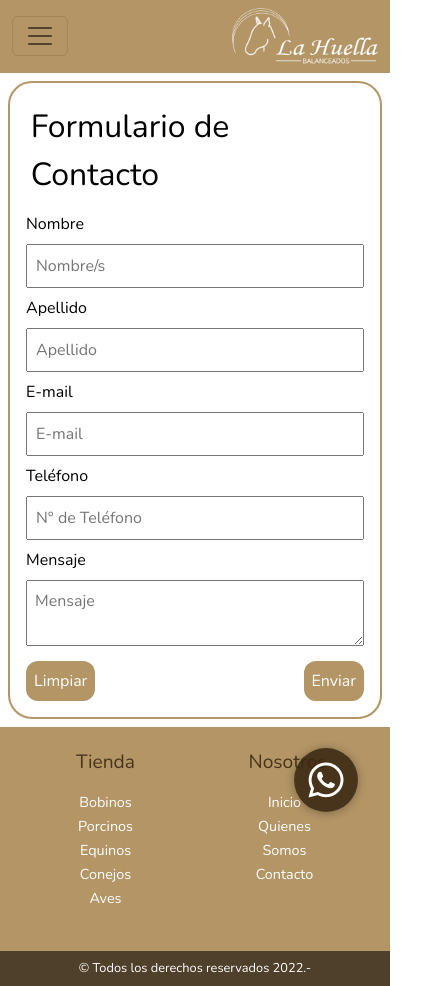
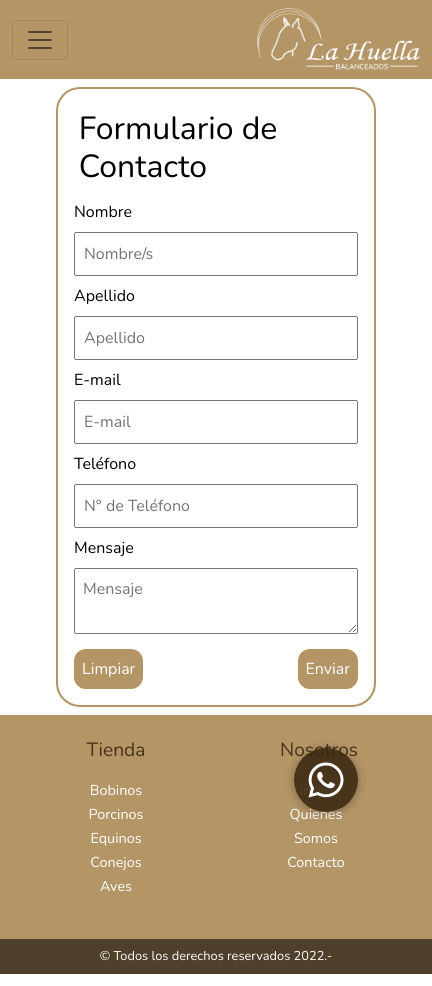
Before and after one commit to omarRodriguez82/LaHuella, a website: page pages/contacto.html in a window 390 px wide. Shown: the whole page, 432 px wide, since content can reach past the window. Drawn offline with nearby package versions, Linux system fonts and the light colour scheme.

Commit message:
correcciones segunda entrega del final

```diff
--- a/pages/contacto.html
+++ b/pages/contacto.html
@@ -13,18 +13,20 @@
   <link href="https://fonts.googleapis.com/css2?family=Roboto:ital,wght@0,100;0,300;0,400;0,500;1,900&display=swap" rel="stylesheet">
   <script src="https://kit.fontawesome.com/41c4037840.js" crossorigin="anonymous"></script>
   <link rel="icon" href="../img/favicon.png">
-  <!-- CSS only -->
+  <!-- Bootstrap -->
   <link href="https://cdn.jsdelivr.net/npm/bootstrap@5.2.0-beta1/dist/css/bootstrap.min.css" rel="stylesheet" integrity="sha384-0evHe/X+R7YkIZDRvuzKMRqM+OrBnVFBL6DOitfPri4tjfHxaWutUpFmBp4vmVor" crossorigin="anonymous">
+  <!-- CSS -->
   <link rel="stylesheet" href="../css/main.css">
   <title>Contacto</title>
 </head>
 
 <body>
-
+  <!--Botón Flotante Whatsapp-->
   <a href="https://api.whatsapp.com/send?phone=2664892401" class="whatsapp" target="_blank">
     <i class="fa fa-whatsapp icono"></i>
   </a>
 
+  <!--Header Contacto Bootstrap-->
   <header>
     <div class="container-fluid menu-bootstrap">
       <nav class="navbar navbar-expand-lg nav-menu-bootstrap">
@@ -86,11 +88,12 @@
     </div>
   </header>
 
+  <!--Main Contacto-->
   <main>
-    <div class="divContacto">
+    <section class="sectionContacto">
       <form action="" method="post">
         <fieldset class="fieldsetContacto">
-        <legend class="legendContacto">Formulario de Contacto</legend>
+          <h1 class="legendContacto">Formulario de Contacto</h1>
           <div>
             <label for="nombre" class="tituloCampoContacto">Nombre</label>
             <input type="text" name="nombre" placeholder="Nombre/s" class="inputContacto">
@@ -117,11 +120,13 @@
           </div>
         </fieldset>
       </form>
-  </div>
+    </section>
   </main>
 
+  <!--Footer Contacto-->
   <footer>
     <div class="divFooter">
+
       <div class="divLogoFooter">
         <a href="../index.html">
           <img src="../img/logoGrandeTr.png" class="logoFooter">
@@ -212,7 +217,9 @@
     </div>
 
   </footer>
+
   <!-- JavaScript Bundle with Popper -->
   <script src="https://cdn.jsdelivr.net/npm/bootstrap@5.2.0-beta1/dist/js/bootstrap.bundle.min.js" integrity="sha384-pprn3073KE6tl6bjs2QrFaJGz5/SUsLqktiwsUTF55Jfv3qYSDhgCecCxMW52nD2" crossorigin="anonymous"></script>
+
 </body>
 </html>
--- a/scss/utilities/_contacto.scss
+++ b/scss/utilities/_contacto.scss
@@ -1,8 +1,7 @@
 /*--- Contacto ---*/
 
-.divContacto{
-  display: flex;
-  justify-content: center;
+.sectionContacto{
+padding: 0rem 10rem;
 }
 
 .fieldsetContacto{
--- a/scss/utilities/_mediaQueriesMobile.scss
+++ b/scss/utilities/_mediaQueriesMobile.scss
@@ -26,4 +26,8 @@
  .contenedorDos, .contenedorTres, .contenedorSeis{
    display: none;
   }
+
+  .sectionContacto{
+    padding: 0rem 3rem;
+    }
 }
--- a/scss/utilities/_mediaQueriesTablet.scss
+++ b/scss/utilities/_mediaQueriesTablet.scss
@@ -63,6 +63,10 @@
 
   /*--- contacto ---*/
 
+  .sectionContacto{
+    padding: 0rem 5rem;
+    }
+
   .fieldsetContacto{
     min-width: 20rem;
     padding: 1rem;
```
Also changed, not shown: index.html (+10 -4 lines), pages/aves.html (+9 -4 lines), pages/bobinos.html (+11 -5 lines), pages/conejos.html (+11 -5 lines), pages/equinos.html (+11 -5 lines), pages/porcinos.html (+11 -5 lines), pages/quienesSomos.html (+11 -6 lines), css/main.css. Lines whose indentation alone changed are shown as unchanged.
